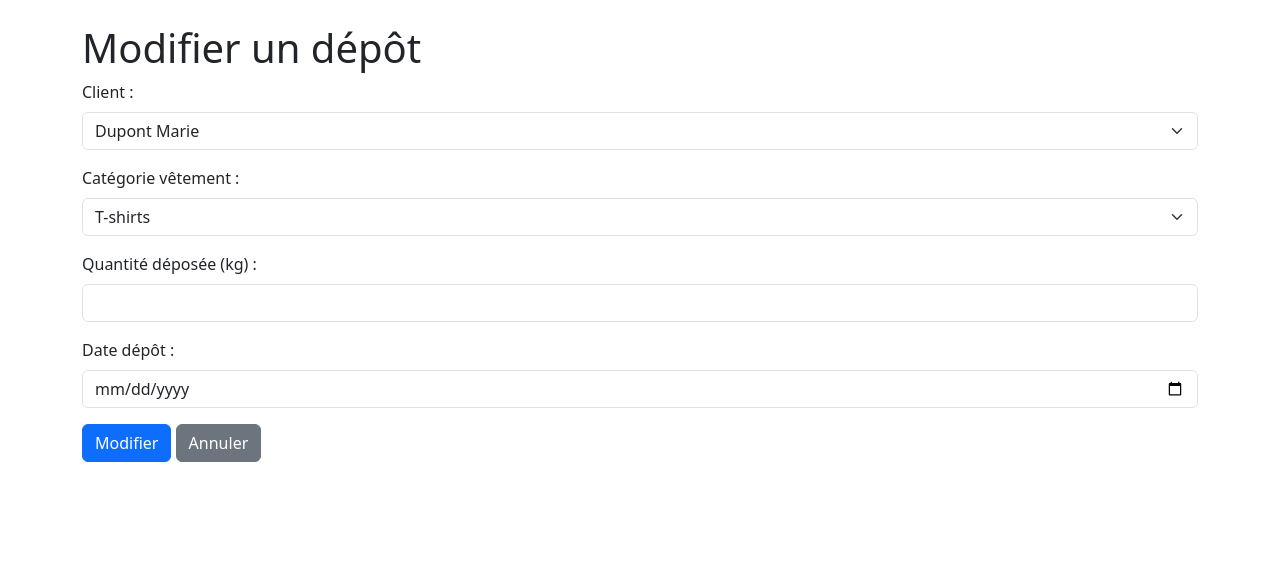
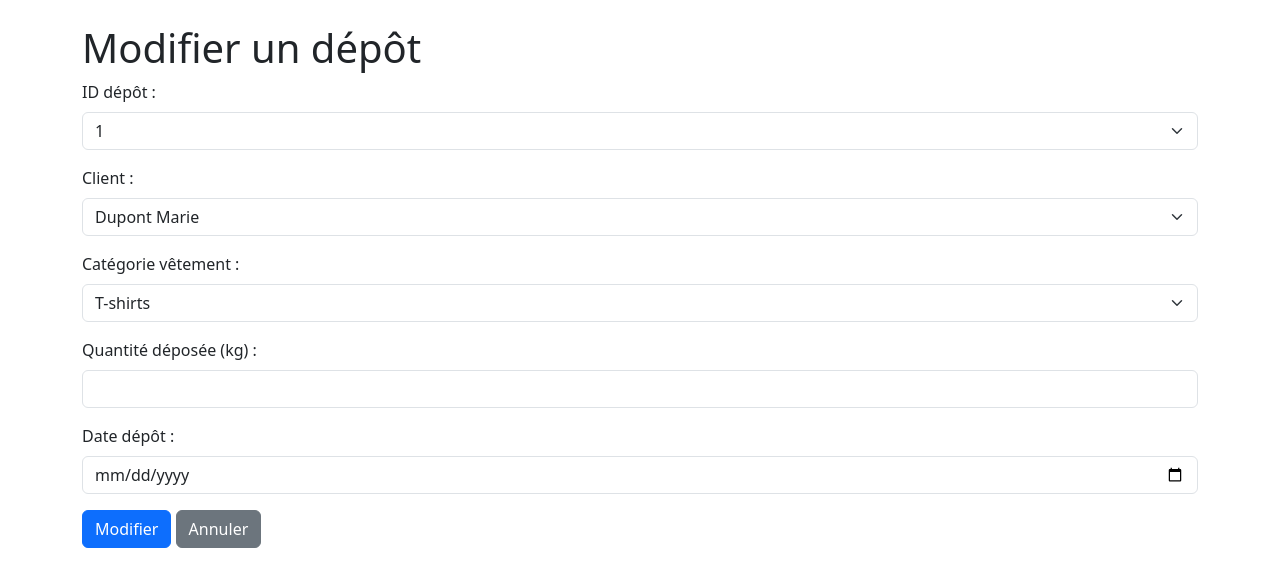
Before and after one commit to LeandreBizel/SAE1.04, a Flask app: page /Depose/edit in a window 1280 px wide. Shown: the part 56-643 px from the top of the page. Run offline with Flask 3, Linux system fonts and the light colour scheme; data comes from the database, SQL or seed files in the repository; some libraries are stand-ins or nearby versions.

Commit message:
Add dropdown for selecting deposit ID in form

```diff
--- a/templates/Tables/Depose_edit.html
+++ b/templates/Tables/Depose_edit.html
@@ -14,6 +14,18 @@
     <h1>Modifier un dépôt</h1>
     <form action="/Depose/edit" method="POST">
         <input type="hidden" name="num_depot" value="{{ depose.num_depot }}">
+
+          <div class="mb-3">
+            <label for="id_depot" class="form-label">ID dépôt :</label>
+            <select name="id_depot" id="id_depot" class="form-select" required>
+                {% for dep in depots %}
+                <option value="{{ dep.id_depot }}"
+                    {% if dep.id_depot == depose.id_depot %}selected{% endif %}>
+                    {{ dep.id_depot }}
+                </option>
+                {% endfor %}
+            </select>
+        </div>
 
 
         <div class="mb-3">
```
